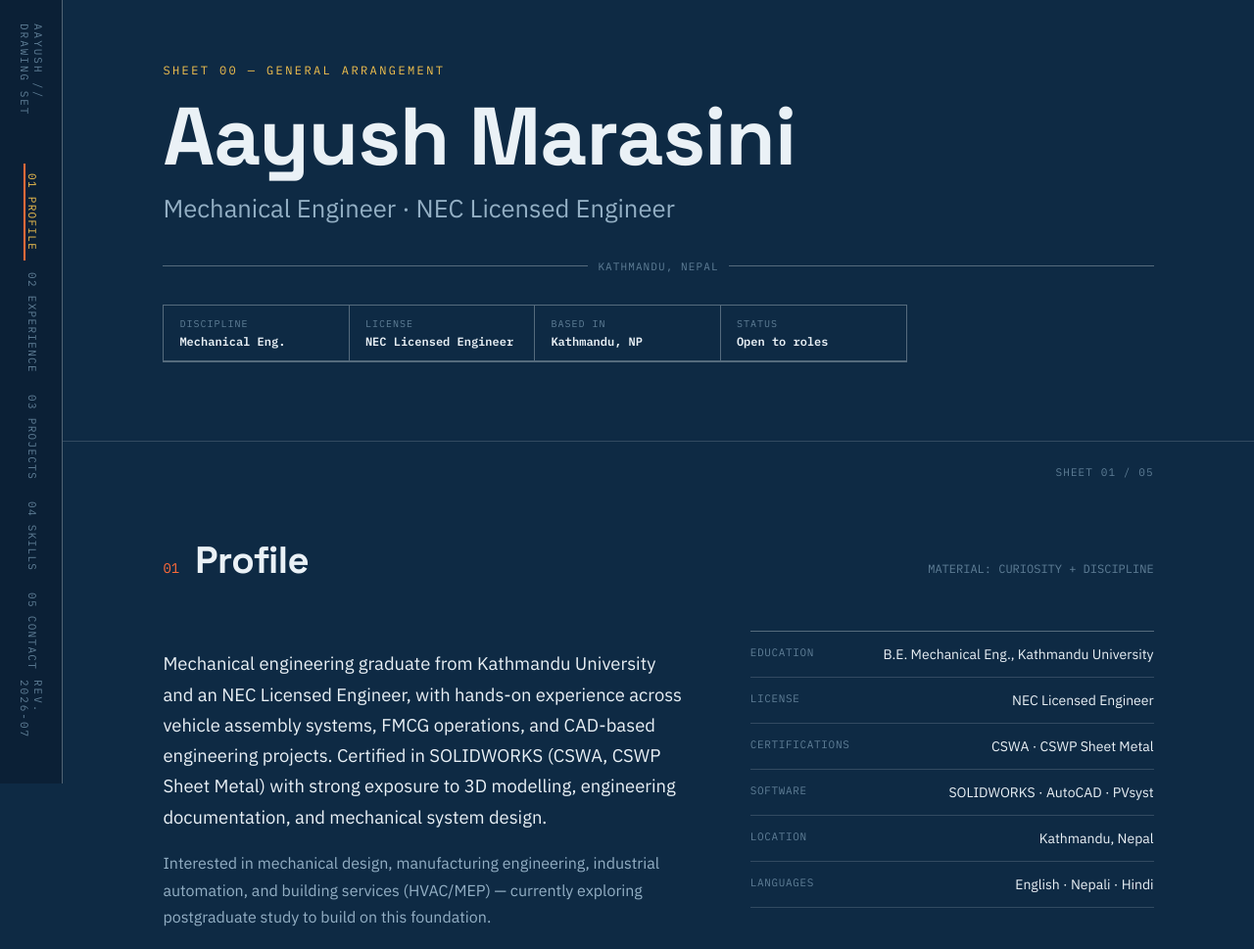
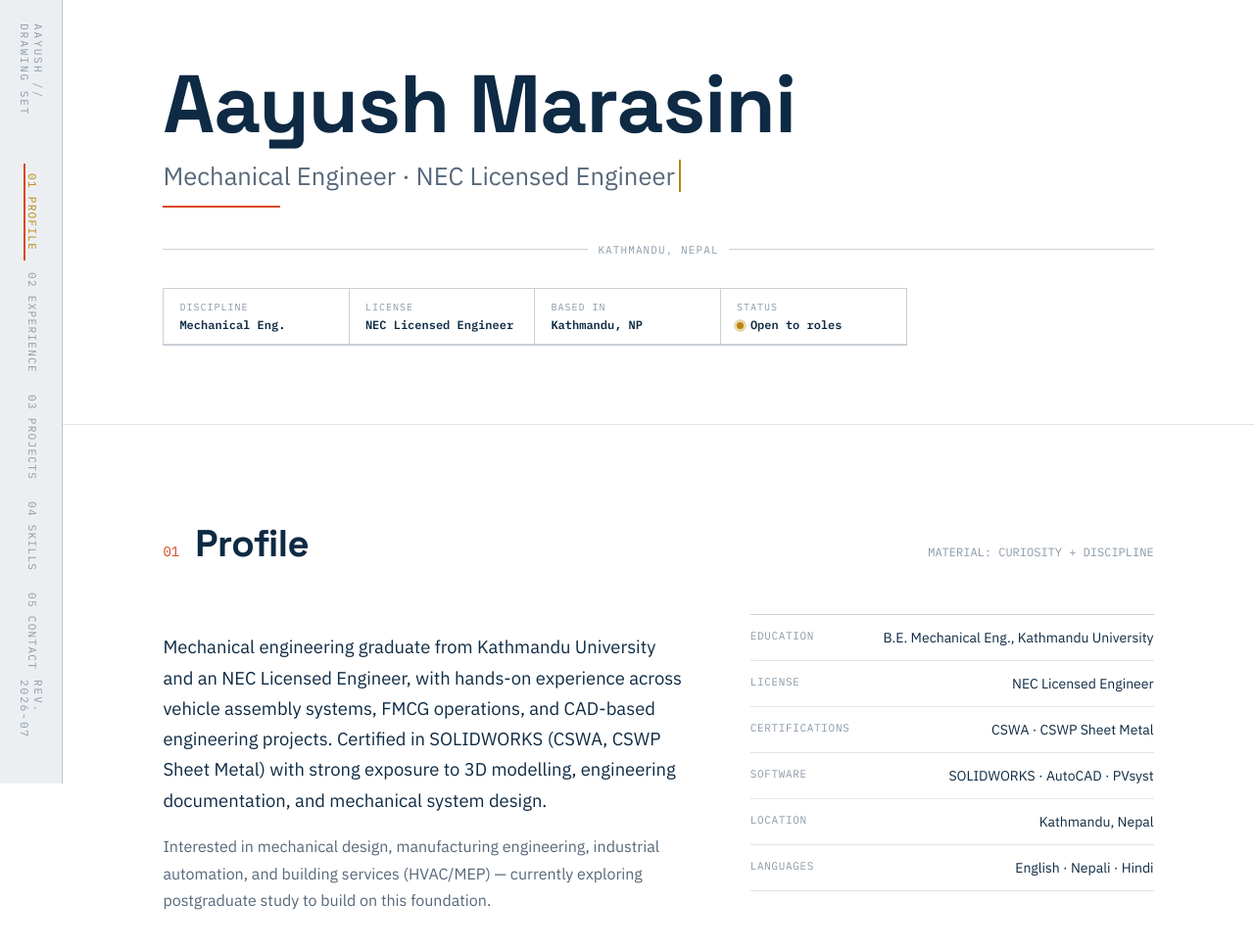
Before and after one commit to aayushmarasini/aayushmarasini.github.io, a plain HTML site: page index.html in a window 1280 px wide. Shown: the top 969 px of the page at 98% size. Drawn offline with Linux system fonts and the light colour scheme.

Commit message:
Add files via upload

```diff
--- a/index.html
+++ b/index.html
@@ -8,17 +8,17 @@
 <link href="https://fonts.googleapis.com/css2?family=Space+Grotesk:wght@400;500;600;700&family=IBM+Plex+Sans:wght@400;500;600&family=IBM+Plex+Mono:wght@400;500;600&display=swap" rel="stylesheet">
 <style>
   :root{
-    --bg:#0E2A44;
-    --bg-alt:#123350;
-    --bg-alt2:#0B2036;
-    --paper:#EAF1F6;
-    --ink:#F5F8FA;
-    --muted:#93AFC4;
-    --muted-dim:#5F7E96;
-    --accent:#FF6A39;
-    --accent-2:#F2C14E;
-    --line:rgba(234,241,246,0.16);
-    --line-strong:rgba(234,241,246,0.32);
+    --bg:#FFFFFF;
+    --bg-alt:#F3F5F7;
+    --bg-alt2:#ECEFF2;
+    --paper:#0E2A44;
+    --ink:#16202B;
+    --muted:#57687A;
+    --muted-dim:#8B9AA8;
+    --accent:#D9491F;
+    --accent-2:#B8860B;
+    --line:rgba(14,42,68,0.12);
+    --line-strong:rgba(14,42,68,0.22);
   }
   *{box-sizing:border-box;}
   html{scroll-behavior:smooth;}
@@ -89,18 +89,9 @@
     border-bottom:1px solid var(--line);
     position:relative;
   }
-  .sheet-tag{
-    position:absolute; top:24px; right:8vw;
-    font-family:'IBM Plex Mono', monospace; font-size:11px;
-    color:var(--muted-dim); letter-spacing:.1em;
-  }
 
   /* ---------- Hero / Title block ---------- */
   .hero{padding-top:64px; padding-bottom:80px;}
-  .titleblock-eyebrow{
-    font-family:'IBM Plex Mono', monospace; font-size:12px; letter-spacing:.2em;
-    color:var(--accent-2); text-transform:uppercase; margin-bottom:18px;
-  }
   .hero h1{
     font-size:clamp(2.6rem, 7vw, 5.2rem);
     font-weight:700; color:var(--paper); line-height:1.02;
@@ -191,19 +182,67 @@
   /* ---------- Contact ---------- */
   .contact-block{display:flex; flex-wrap:wrap; gap:48px; align-items:flex-end; justify-content:space-between;}
   .cta-btn{
-    display:inline-flex; align-items:center; gap:10px; background:var(--accent); color:#1A1206;
+    display:inline-flex; align-items:center; gap:10px; background:var(--accent); color:#FFFFFF;
     font-family:'IBM Plex Mono', monospace; font-weight:600; font-size:13px; letter-spacing:.06em;
     padding:16px 28px; text-decoration:none; text-transform:uppercase; border:none; cursor:pointer;
   }
   .cta-btn:hover{background:var(--accent-2);}
   footer{padding:32px 8vw; font-family:'IBM Plex Mono', monospace; font-size:11px; color:var(--muted-dim); display:flex; justify-content:space-between; flex-wrap:wrap; gap:12px;}
 
-  .reveal{opacity:0; transform:translateY(16px); transition:opacity .6s ease, transform .6s ease;}
+  .reveal{opacity:0; transform:translateY(16px); transition:opacity .7s cubic-bezier(.2,.7,.2,1), transform .7s cubic-bezier(.2,.7,.2,1); transition-delay:var(--d, 0ms);}
   .reveal.in{opacity:1; transform:translateY(0);}
   @media (prefers-reduced-motion:reduce){ .reveal{opacity:1; transform:none; transition:none;} html{scroll-behavior:auto;} }
+
+  /* ---------- Scroll progress rule ---------- */
+  .progress-rule{position:fixed; top:0; left:0; height:3px; width:0%; background:var(--accent); z-index:100; transition:width .1s linear;}
+
+  .shell, footer{position:relative; z-index:1;}
+
+  /* ---------- Hero draw-in ---------- */
+  .hero h1{ position:relative; }
+  .hero-underline{
+    display:block; height:2px; width:0; background:var(--accent); margin-top:14px;
+    animation:drawLine 1.1s .3s cubic-bezier(.2,.7,.2,1) forwards;
+  }
+  @keyframes drawLine{ to{width:120px;} }
+
+  .status-dot{
+    display:inline-block; width:7px; height:7px; border-radius:50%; background:var(--accent-2);
+    margin-right:7px; box-shadow:0 0 0 0 rgba(184,134,11,.6); animation:pulseDot 2s infinite;
+  }
+  @keyframes pulseDot{
+    0%{box-shadow:0 0 0 0 rgba(184,134,11,.5);}
+    70%{box-shadow:0 0 0 8px rgba(184,134,11,0);}
+    100%{box-shadow:0 0 0 0 rgba(184,134,11,0);}
+  }
+
+  .typewrap{border-right:2px solid var(--accent-2); padding-right:4px; animation:caretBlink 1s step-end infinite;}
+  @keyframes caretBlink{ 50%{border-color:transparent;} }
+
+  /* ---------- Project card hover ---------- */
+  .proj-card{transition:transform .35s ease, box-shadow .35s ease; will-change:transform;}
+  .proj-card:hover{transform:translateY(-6px); box-shadow:0 18px 40px rgba(0,0,0,.35); z-index:2;}
+  .proj-img{transition:transform .5s ease, filter .5s ease; filter:saturate(.9);}
+  .proj-card:hover .proj-img{transform:scale(1.06); filter:saturate(1.05);}
+  .proj-callout{transition:background .3s ease, color .3s ease;}
+  .proj-card:hover .proj-callout{background:var(--accent); color:var(--bg);}
+
+  /* ---------- Timeline dot pulse on reveal ---------- */
+  .t-item::before{transition:transform .4s ease .2s; transform:scale(0);}
+  .t-item.in::before{transform:scale(1);}
+
+  /* ---------- Chip stagger pop ---------- */
+  .chip{transition:transform .3s ease, background .3s ease, color .3s ease, border-color .3s ease;}
+  .chip:hover{transform:translateY(-3px); background:var(--accent); color:var(--bg); border-color:var(--accent);}
+
+  /* ---------- Nav link underline sweep ---------- */
+  .sheet-index nav a, .mobile-index a{position:relative;}
+  .cta-btn{transition:background .25s ease, transform .25s ease;}
+  .cta-btn:hover{transform:translateY(-2px);}
 </style>
 </head>
 <body>
+<div class="progress-rule" id="progressRule"></div>
 
 <div class="shell">
   <!-- Left rail sheet index -->
@@ -232,12 +271,12 @@
 
     <!-- HERO / TITLE BLOCK -->
     <section class="hero" id="hero">
-      <div class="titleblock-eyebrow">SHEET 00 — GENERAL ARRANGEMENT</div>
       <div style="display:flex; align-items:center; gap:28px; flex-wrap:wrap;">
         <img src="images/profile-photo.jpg" alt="" style="width:96px; height:96px; object-fit:cover; border:1px solid var(--line-strong); border-radius:4px; display:block;" onerror="this.style.display='none'">
         <div>
           <h1>Aayush Marasini</h1>
-          <div class="role">Mechanical Engineer · NEC Licensed Engineer</div>
+          <div class="role"><span class="typewrap" id="roleType"></span></div>
+          <span class="hero-underline"></span>
         </div>
       </div>
       <div class="dim-line"><span>KATHMANDU, NEPAL</span></div>
@@ -245,13 +284,12 @@
         <div><label>Discipline</label><strong>Mechanical Eng.</strong></div>
         <div><label>License</label><strong>NEC Licensed Engineer</strong></div>
         <div><label>Based in</label><strong>Kathmandu, NP</strong></div>
-        <div><label>Status</label><strong>Open to roles</strong></div>
+        <div><label>Status</label><strong><span class="status-dot"></span>Open to roles</strong></div>
       </div>
     </section>
 
     <!-- PROFILE -->
     <section id="profile">
-      <span class="sheet-tag">SHEET 01 / 05</span>
       <div class="section-head reveal">
         <span class="num">01</span>
         <h2>Profile</h2>
@@ -275,7 +313,6 @@
 
     <!-- EXPERIENCE -->
     <section id="experience">
-      <span class="sheet-tag">SHEET 02 / 05</span>
       <div class="section-head reveal">
         <span class="num">02</span>
         <h2>Experience &amp; Education</h2>
@@ -310,7 +347,6 @@
 
     <!-- PROJECTS -->
     <section id="projects">
-      <span class="sheet-tag">SHEET 03 / 05</span>
       <div class="section-head reveal">
         <span class="num">03</span>
         <h2>Projects</h2>
@@ -376,7 +412,6 @@
 
     <!-- SKILLS -->
     <section id="trading">
-      <span class="sheet-tag">SHEET 04 / 05</span>
       <div class="section-head reveal">
         <span class="num">04</span>
         <h2>Skills &amp; Interests</h2>
@@ -403,7 +438,6 @@
 
     <!-- CONTACT -->
     <section id="contact">
-      <span class="sheet-tag">SHEET 05 / 05</span>
       <div class="section-head reveal">
         <span class="num">05</span>
         <h2>Get in Touch</h2>
@@ -426,12 +460,55 @@
 </div>
 
 <script>
-  // Scroll-reveal
+  // Scroll progress rule
+  const progressRule = document.getElementById('progressRule');
+  function updateProgress(){
+    const h = document.documentElement;
+    const scrolled = (h.scrollTop) / (h.scrollHeight - h.clientHeight) * 100;
+    progressRule.style.width = scrolled + '%';
+  }
+  document.addEventListener('scroll', updateProgress, {passive:true});
+  updateProgress();
+
+  // Typing effect for the role line (skips animation if reduced motion preferred)
+  const roleText = "Mechanical Engineer · NEC Licensed Engineer";
+  const roleEl = document.getElementById('roleType');
+  const prefersReduced = window.matchMedia('(prefers-reduced-motion: reduce)').matches;
+  if(roleEl){
+    if(prefersReduced){
+      roleEl.textContent = roleText;
+      roleEl.style.borderRight = 'none';
+    } else {
+      let i = 0;
+      (function typeStep(){
+        roleEl.textContent = roleText.slice(0, i);
+        i++;
+        if(i <= roleText.length){ setTimeout(typeStep, 32); }
+      })();
+    }
+  }
+
+  // Scroll-reveal with per-group stagger
+  const groupCounters = new Map();
+  document.querySelectorAll('.reveal').forEach(el=>{
+    const parent = el.closest('.proj-grid, .timeline, .about-grid, .sys-panel') || el.parentElement;
+    const count = groupCounters.get(parent) || 0;
+    el.style.setProperty('--d', Math.min(count * 90, 360) + 'ms');
+    groupCounters.set(parent, count + 1);
+  });
   const revealEls = document.querySelectorAll('.reveal');
   const io = new IntersectionObserver((entries)=>{
     entries.forEach(e=>{ if(e.isIntersecting){ e.target.classList.add('in'); io.unobserve(e.target); } });
   }, {threshold:0.12});
   revealEls.forEach(el=>io.observe(el));
+
+  // Timeline dots reveal alongside their item
+  document.querySelectorAll('.t-item').forEach(item=>{
+    const dotObserver = new IntersectionObserver((entries)=>{
+      entries.forEach(e=>{ if(e.isIntersecting){ e.target.classList.add('in'); dotObserver.unobserve(e.target); } });
+    }, {threshold:0.12});
+    dotObserver.observe(item);
+  });
 
   // Active nav highlight
   const sections = ['profile','experience','projects','trading','contact'].map(id=>document.getElementById(id));
```
